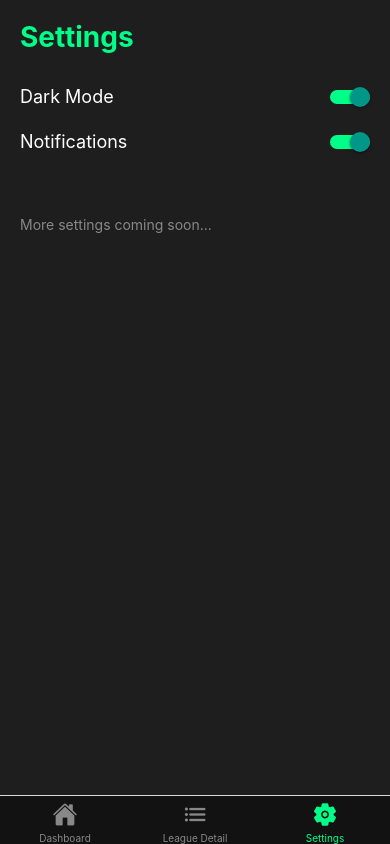
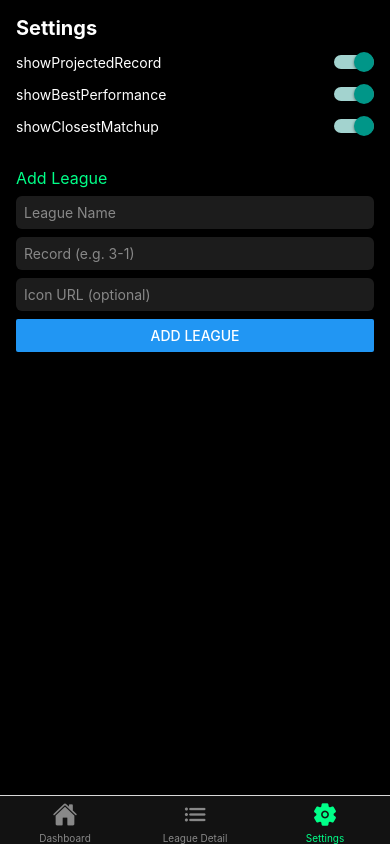
Before and after one commit to zmarmer/fantast-command-center, a React Native app: screen /Settings in a window 390 px wide. Built offline with nearby package versions, Linux system fonts and the light colour scheme.

Commit message:
Update Settings.js

```diff
--- a/screens/Settings.js
+++ b/screens/Settings.js
@@ -1,67 +1,46 @@
-import React from 'react';
-import { View, Text, StyleSheet, Switch } from 'react-native';
-import { useState } from 'react';
+import React, { useContext, useState } from 'react';
+import { View, Text, Switch, TextInput, Button, StyleSheet } from 'react-native';
+import { AppContext } from '../context/AppContext';
 
-const Settings = () => {
-  const [darkMode, setDarkMode] = useState(true);
-  const [notifications, setNotifications] = useState(true);
+export default function Settings() {
+  const { settings, setSettings, leagues, setLeagues } = useContext(AppContext);
+
+  const [newLeague, setNewLeague] = useState({ name: '', record: '', icon: '' });
+
+  const addLeague = () => {
+    if (!newLeague.name) return;
+    setLeagues([...leagues, { ...newLeague, id: Date.now().toString(), score: 0, projected: 0, oppScore: 0, oppProjected: 0, playing: 0, yetToPlay: 0 }]);
+    setNewLeague({ name: '', record: '', icon: '' });
+  };
 
   return (
     <View style={styles.container}>
       <Text style={styles.header}>Settings</Text>
 
-      <View style={styles.settingRow}>
-        <Text style={styles.label}>Dark Mode</Text>
-        <Switch
-          value={darkMode}
-          onValueChange={setDarkMode}
-          trackColor={{ false: '#888', true: '#00ff88' }}
-          thumbColor="#121212"
-        />
-      </View>
+      {['showProjectedRecord','showBestPerformance','showClosestMatchup'].map(key => (
+        <View style={styles.row} key={key}>
+          <Text style={styles.label}>{key}</Text>
+          <Switch
+            value={settings[key]}
+            onValueChange={(val) => setSettings({ ...settings, [key]: val })}
+          />
+        </View>
+      ))}
 
-      <View style={styles.settingRow}>
-        <Text style={styles.label}>Notifications</Text>
-        <Switch
-          value={notifications}
-          onValueChange={setNotifications}
-          trackColor={{ false: '#888', true: '#00ff88' }}
-          thumbColor="#121212"
-        />
-      </View>
-
-      <Text style={styles.footer}>More settings coming soon...</Text>
+      <Text style={styles.subheader}>Add League</Text>
+      <TextInput style={styles.input} placeholder="League Name" placeholderTextColor="#888" value={newLeague.name} onChangeText={t => setNewLeague({ ...newLeague, name: t })}/>
+      <TextInput style={styles.input} placeholder="Record (e.g. 3-1)" placeholderTextColor="#888" value={newLeague.record} onChangeText={t => setNewLeague({ ...newLeague, record: t })}/>
+      <TextInput style={styles.input} placeholder="Icon URL (optional)" placeholderTextColor="#888" value={newLeague.icon} onChangeText={t => setNewLeague({ ...newLeague, icon: t })}/>
+      <Button title="Add League" onPress={addLeague} />
     </View>
   );
-};
+}
 
 const styles = StyleSheet.create({
-  container: {
-    flex: 1,
-    backgroundColor: '#1e1e1e',
-    padding: 20
-  },
-  header: {
-    fontSize: 28,
-    fontWeight: 'bold',
-    color: '#00ff88',
-    marginBottom: 32
-  },
-  settingRow: {
-    flexDirection: 'row',
-    justifyContent: 'space-between',
-    alignItems: 'center',
-    marginBottom: 24
-  },
-  label: {
-    fontSize: 18,
-    color: '#fff'
-  },
-  footer: {
-    marginTop: 40,
-    fontSize: 14,
-    color: '#888'
-  }
+  container: { flex: 1, backgroundColor: '#000', padding: 16 },
+  header: { color: '#fff', fontSize: 20, fontWeight: 'bold', marginBottom: 12 },
+  subheader: { color: '#00ff88', fontSize: 16, marginTop: 20, marginBottom: 8 },
+  row: { flexDirection: 'row', justifyContent: 'space-between', alignItems: 'center', marginBottom: 12 },
+  label: { color: '#fff', fontSize: 14 },
+  input: { backgroundColor: '#1c1c1c', color: '#fff', padding: 8, marginBottom: 8, borderRadius: 6 }
 });
-
-export default Settings;
```
